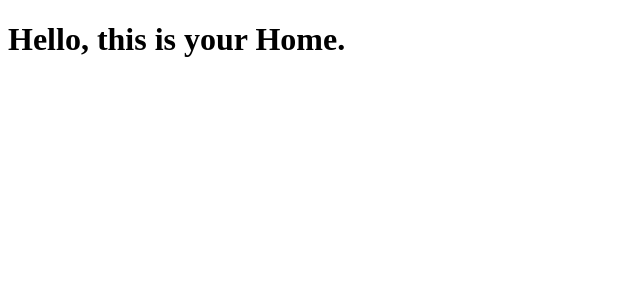
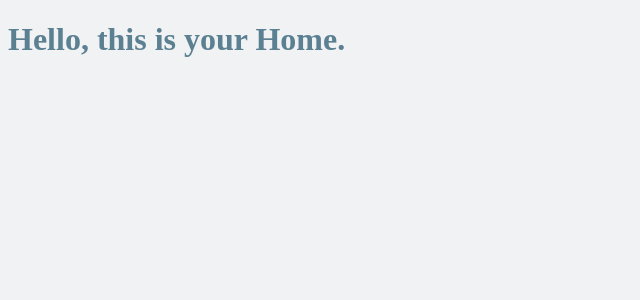
Before and after one commit to meronogbai/track-books, a React (Create React App) app: page / in a window 1280 px wide. Shown: the top 300 px of the page, without its empty margins (0-640 px from the left). Built offline with nearby package versions, Linux system fonts and the light colour scheme.

Commit message:
Add colors from design

```diff
--- /dev/null
+++ b/src/index.css
@@ -0,0 +1,13 @@
+@import-normalize;
+
+:root {
+  --primary-color: #42b5e8;
+  --secondary-color: #97e493;
+  --main-bg-color: #f1f2f3;
+  --main-text-color: #5b8092;
+}
+
+body {
+  background-color: var(--main-bg-color);
+  color: var(--main-text-color);
+}
--- a/src/index.js
+++ b/src/index.js
@@ -3,6 +3,7 @@ import ReactDOM from 'react-dom';
 import { Provider } from 'react-redux';
 import App from './containers/App';
 import store from './redux/store';
+import './index.css';
 
 ReactDOM.render(
   <React.StrictMode>
```
